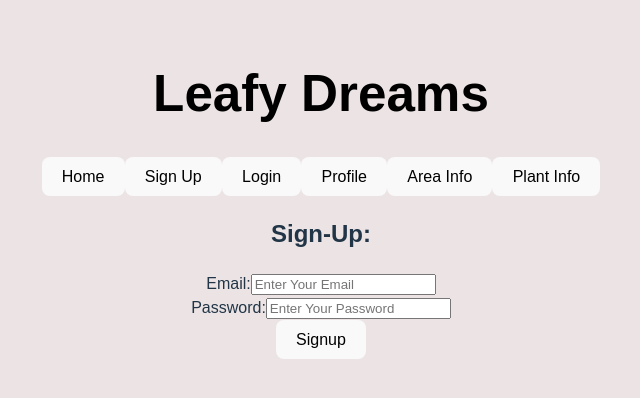
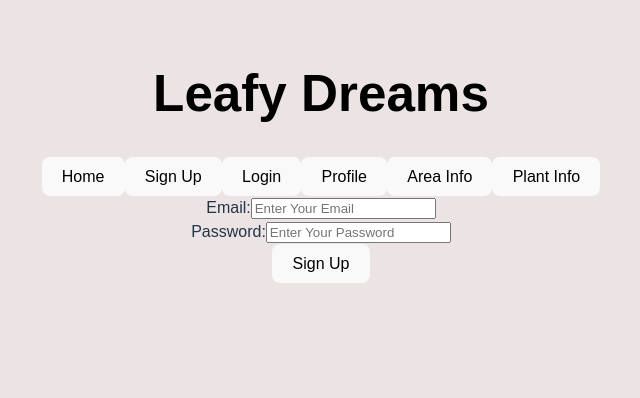
Before and after one commit to thomassmith0526/Leafy-Dreams, a React (Vite) app in the folder client/: page /signup in a window 1280 px wide. Shown: the top 398 px of the page, without its empty margins (319-959 px from the left). Built offline with nearby package versions, Linux system fonts and the light colour scheme; a web font is replaced by a local one.

Commit message:
signup.jsx logic

```diff
--- a/client/src/components/pages/Signup/Signup.jsx
+++ b/client/src/components/pages/Signup/Signup.jsx
@@ -1,44 +1,101 @@
-import React, { useState } from 'react';
+import React from 'react';
 import { Link } from 'react-router-dom';
-import './signup.css';
+import { useState } from 'react';
+import { useMutation, gql } from '@apollo/client';
+import './signup.css'
 
-const signupFormHandler = async (event) => {
-    event.preventDefault();
-    const email = document.querySelector('.email-login').value.trim()
-    const password = document.querySelector('.password-login').value.trim();
-    if (email && password) {
-        const response =await fetch()
+const SIGNUP_MUTATION = gql `
+    mutation signup($email: String!, $password: String!) {
+    signupUser(email:$email, password:$password) {
+        password
+        email
+        }
     }
-}
-const Signup = () => {
+`;
+
+const Signup = (props) => {
+    const [signupState, setSignupState] = useState({email: '', password:''});
+    const [signupUser, { error, data }] = useMutation(SIGNUP_MUTATION);
+
+    const handleChange = (event) => {
+        const { name, value } = event.target;
+        setSignupState({
+            ...signupState,
+            [name]: value,
+        });
+    }
+
+    const handleSignupSubmit = async(event) =>{
+        console.log('hello')
+        event.preventDefault();
+        try{
+            const {data} = await signupUser({
+                variables:{email:signupState.email, password:signupState.password},
+            })
+            if (data.signupUser) { // Adjust based on your mutation response
+                console.log('Signup successful:', data.signupUser);
+                // Redirect to the next page
+                navigate('/Profile'); // Change to your desired route
+            }
+            //this is where we put redirect to next page
+        } catch (e) {
+            console.error(e);
+        }
+
+        setSignupState({
+            email: '',
+            password: '',
+        });
+
+    }
     return (
         <>
-        <h2>Sign-Up:</h2>
-            <div class="mb-3">
-                <label class="form-label">Email:</label>
+        <form>
+            {data ?(
+                <Link to="/">back to the profile.</Link>
+            ) : (
+            <>
+            <div className="mb-3" onSubmit={handleSignupSubmit}>
+                <label className="form-label">Email:</label>
                 <input
                     type="text"
-                    class=""
+                    className=""
                     name="email"
-                    id="email-login"
                     placeholder="Enter Your Email"
+                    id="email-signup"
+                    value={signupState.email}
+                    onChange={handleChange}
+
                 />
             </div>
 
-            <div class="mb-3">
-                <label class="form-label">Password:</label>
+            <div className="mb-3">
+                <label className="form-label">Password:</label>
                 <input
                     type="password"
-                    class=""
+                    className=""
                     name="password"
-                    id="password-login"
                     placeholder="Enter Your Password"
+                    id="password-signup"
+                    value={signupState.password}
+                    onChange={handleChange}
                 />
             </div>
-            <button id='' type='submit'>Signup</button>
+
+            <button onClick={handleSignupSubmit} id='' type='submit'>Sign Up</button>
+
+            </>
+            )}
+
+            {error && (
+                <div className="my-3 p-3 bg-danger text-white">
+                {error.message}
+                </div>
+            )}
+        </form>
 
         </>
-    )
-}
+    );
+};
 
 export default Signup;
```
